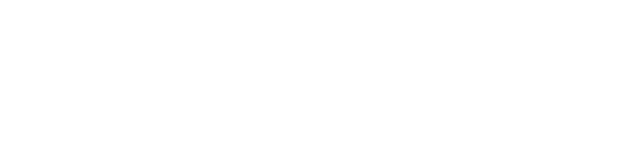
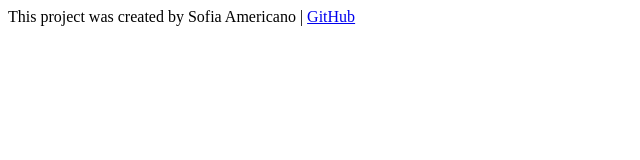
Before and after one commit to sofia-americano/World-Clock, a plain HTML site: page index.html in a window 1280 px wide. Shown: the whole page, without its empty margins (0-640 px from the left). Drawn offline with Linux system fonts and the light colour scheme.

Commit message:
Add footer to index.html

```diff
--- a/index.html
+++ b/index.html
@@ -1,12 +1,19 @@
 <!DOCTYPE html>
 <html lang="en">
+
 <head>
     <meta charset="UTF-8">
     <meta http-equiv="X-UA-Compatible" content="IE=edge">
     <meta name="viewport" content="width=device-width, initial-scale=1.0">
     <title>Document</title>
 </head>
+
 <body>
+    <div>
+        <span>This project was created by Sofia Americano |</span>
+        <a href="https://github.com/sofia-americano">GitHub</a>
+    </div>
 
 </body>
+
 </html>
```
